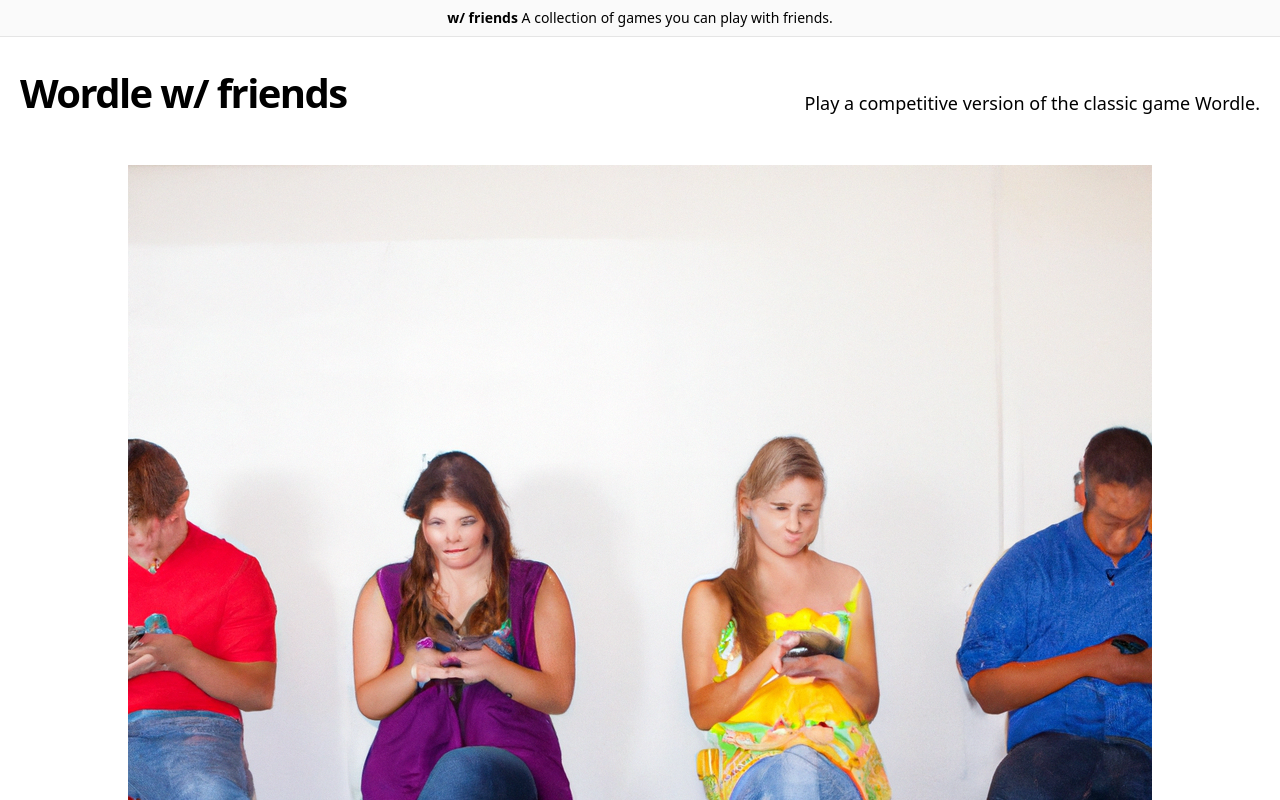
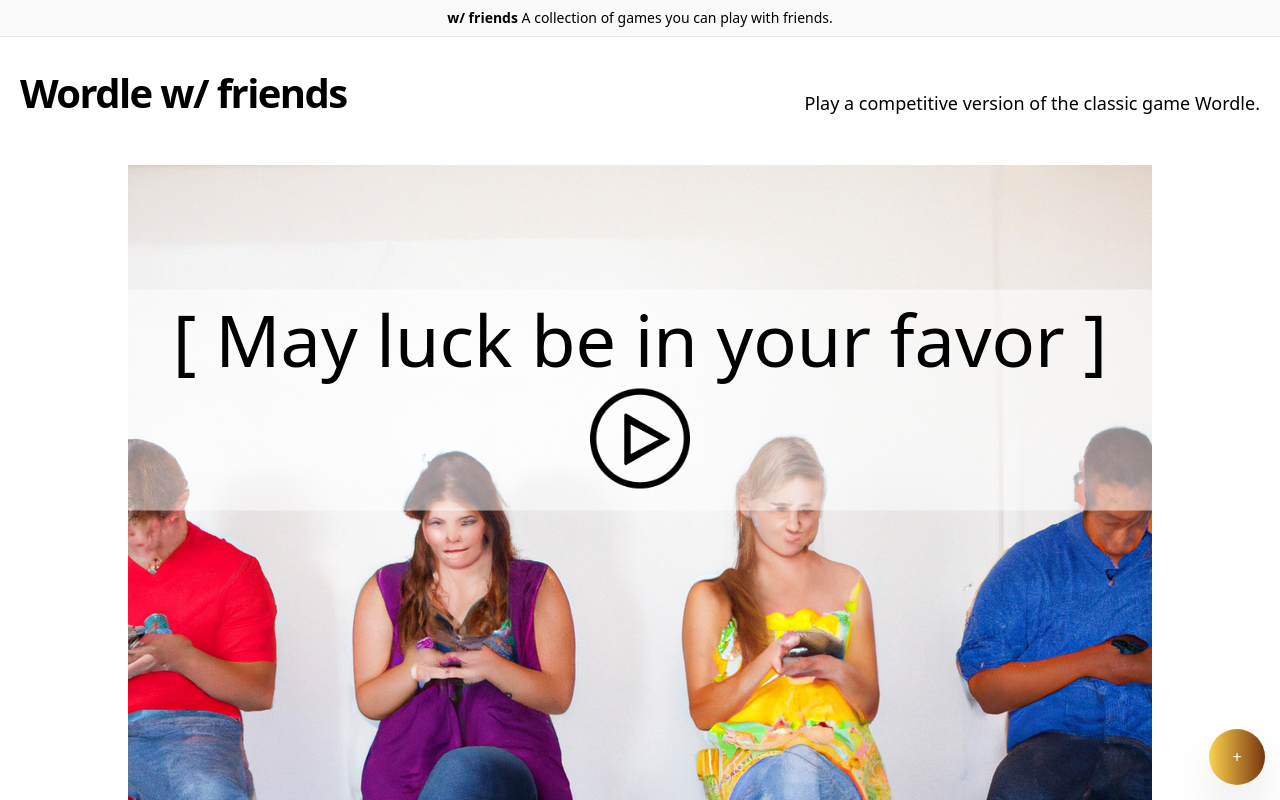
Before and after one commit to marg624/wordle-with-friends, a Next.js app: page / in a window 1280 px wide. Shown: the top 800 px of the page. Built offline with nearby package versions, Linux system fonts and the light colour scheme; no server answers.

Commit message:
start page layout

```diff
--- a/components/InitialOptions.tsx
+++ b/components/InitialOptions.tsx
@@ -1,6 +1,7 @@
 import { useState } from 'react';
 import utilStyles from '../styles/utils.module.css';
 import { readGame } from '../utils/utils';
+import mainImage from '../public/assets/cover.png';
 
 
 function InitialOptions(props) {
@@ -32,38 +33,67 @@
   }
 
   return (
+    <div className="flex justify-center" >
+      <h1 className="text-7md mb-4 leading-snug">
+        <img src={mainImage.src} width="100%" className="opacity-100" />
+        <div className="bg-white bg-opacity-50" style={{
+          position: 'fixed',
+          top: '50%',
+          left: '50%',
+          transform: 'translate(-50%, -50%)',
+          textAlign: 'center',
+          width: '100%'
+        }}>
+
     <div className={utilStyles.center}><br/>
-      Player Name:
+      1. Player Name:
 
       <input className={utilStyles.inputBox} type="text" value={player} onChange={(e) => setPlayer(e.target.value)} />
-       <br/> Please choose a play option from the following: <br/>
+       <br/> 2. Please choose a play option from the following: <br/><br/>
 
       <div className="flex justify-center">
-      <table className={utilStyles.tableStyle}> <tbody>
+      <table className="{utilStyles.tableStyle}"> <tbody>
         <tr>
-          <th className="text-center justify-between">  <br/> [ w/ friends ] <br/>
+
+          <th className="justify-between ">
+            <span className="inline-block align-middle ">
+             [ w/ friends ]</span>
+            <div className="text-center flex space-x-4 py-4">
+
               <button className={utilStyles.button} onClick={handleSumbitNewGame}>
                 Create New Game
               </button>
               <button className={utilStyles.button} onClick={handleSumbitExisting}>
                 Join Existing Game
               </button>
+
+            </div>
           </th>
         </tr>
         <tr>
           <th className="text-center justify-between">
-            <br/>  <em>OR </em> <br/>
+            <br/><em>OR </em>
           </th>
         </tr>
         <tr>
-          <th className="text-center justify-between">  <br/> [ alone ] <br/>
+          <th className="justify-between py-9">
+            <span className="inline-block align-middle ">
+             [ alone ]</span>
+            <div className="text-center space-y-4 py-4">
               <button className={utilStyles.button} onClick={handleSumbitNewGameSingle}>
                 Play Solo
               </button>
+
+             </div>
           </th>
           </tr>
       </tbody></table>
+
       </div>
+    </div>
+
+      </div>
+      </h1>
     </div>
     );
 
--- /dev/null
+++ b/components/info-overlay.tsx
@@ -0,0 +1,25 @@
+import cn from 'classnames'
+import Link from 'next/link'
+import Image from 'next/image'
+import React, {useState} from 'react'
+
+
+const InfoOverlay = () => {
+
+  return (
+    <div className="flex justify-center" >
+        <div className="bg-white bg-opacity-50" style={{
+          position: 'fixed',
+          top: '50%',
+          left: '50%',
+          transform: 'translate(-50%, -50%)',
+          textAlign: 'center',
+          width: '100%'
+        }}>
+
+        </div>
+    </div>
+  )
+}
+
+export default InfoOverlay
--- /dev/null
+++ b/components/options-button.tsx
@@ -0,0 +1,31 @@
+import cn from 'classnames'
+import Link from 'next/link'
+import Image from 'next/image'
+import React, {useState} from 'react'
+import InfoOverlay from './info-overlay'
+
+
+const OptionsButton = () => {
+
+  const [showOptions, setShowOptions] = useState(false);
+
+  return (
+    <div className="sm:mx-0">
+      <button className="w-14 h-14 hover:scale-110 rounded-full bg-gradient-to-r from-amber-300 to-amber-900 text-white shadow-2xl"
+        style={{
+          position: 'fixed',
+          bottom: 15,
+          right: 15,
+        }}
+        onClick={() => setShowOptions(!showOptions)}
+      >
+        +
+      </button>
+      {showOptions && (
+        <InfoOverlay />
+      )}
+    </div>
+  )
+}
+
+export default OptionsButton
--- a/components/start-game.tsx
+++ b/components/start-game.tsx
@@ -1,6 +1,7 @@
 import Link from 'next/link'
 import arrow from '../public/assets/arrow-icon.png';
 import mainImage from '../public/assets/cover.png';
+import playImage from '../public/assets/play.png';
 
 type Props = {
     onClick: React.MouseEventHandler<HTMLButtonElement>
@@ -12,9 +13,22 @@
 
   return (
     <div className="flex justify-center" >
-      <h3 className="text-3xl mb-3 leading-snug">
-      <button onClick={onClick} className="hover:text-gray-700"> <img src={mainImage.src} width="100%"/> [ May luck be in your favor ] </button>
-      </h3>
+      <h1 className="text-7xl mb-4 leading-snug">
+        <img src={mainImage.src} width="100%" className="opacity-100" />
+        <div className="bg-white bg-opacity-50" style={{
+          position: 'fixed',
+          top: '50%',
+          left: '50%',
+          transform: 'translate(-50%, -50%)',
+          textAlign: 'center',
+          width: '100%'
+        }}>
+          [ May luck be in your favor ] <br/>
+          <button onClick={onClick} className="hover:scale-110" >
+            <img src={playImage.src} width="100px" />
+          </button>
+        </div>
+      </h1>
     </div>
   )
 }
--- a/pages/index.tsx
+++ b/pages/index.tsx
@@ -13,6 +13,7 @@
 import refresh from '../resources/refresh.png';
 import { readGame, createGame, updateGame } from '../utils/utils';
 import * as uuid from 'uuid';
+import OptionsButton from '../components/options-button'
 
 
 const gameIdCreate = Math.floor(Math.random() * 5758);
@@ -54,6 +55,7 @@
           { (ready && initialState) && <Board winningWord={initialState["winningWord"]} gameId={initialState["gameId"]} isSinglePlayer={initialState["singlePlayer"]} playerName={initialState["playerName"]}  isFirst={initialState["isFirst"]} /> }
           { (ready && !initialState) && <InitialOptions startGame={startGame} /> }
           { !ready && <StartGame onClick={hitReady} /> }
+          <OptionsButton />
         </Container>
       </Layout>
     </>
```
Also changed, not shown: public/assets/play.png (added). Lines whose indentation alone changed are shown as unchanged.
